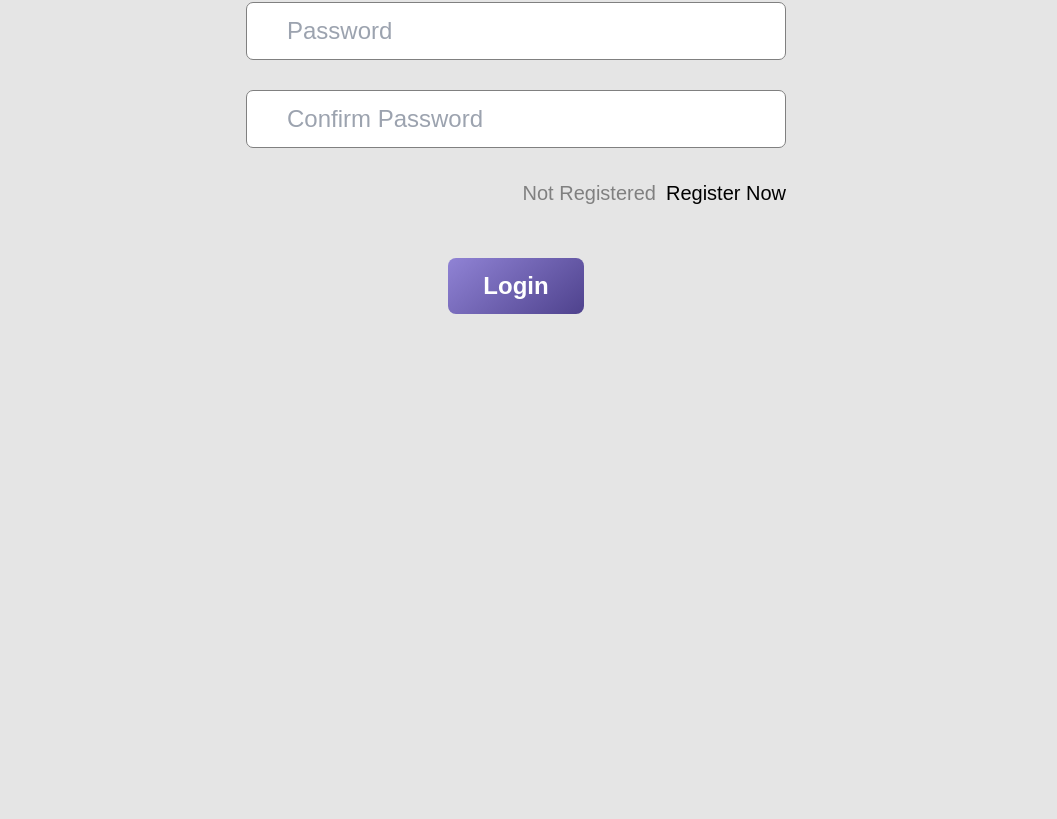
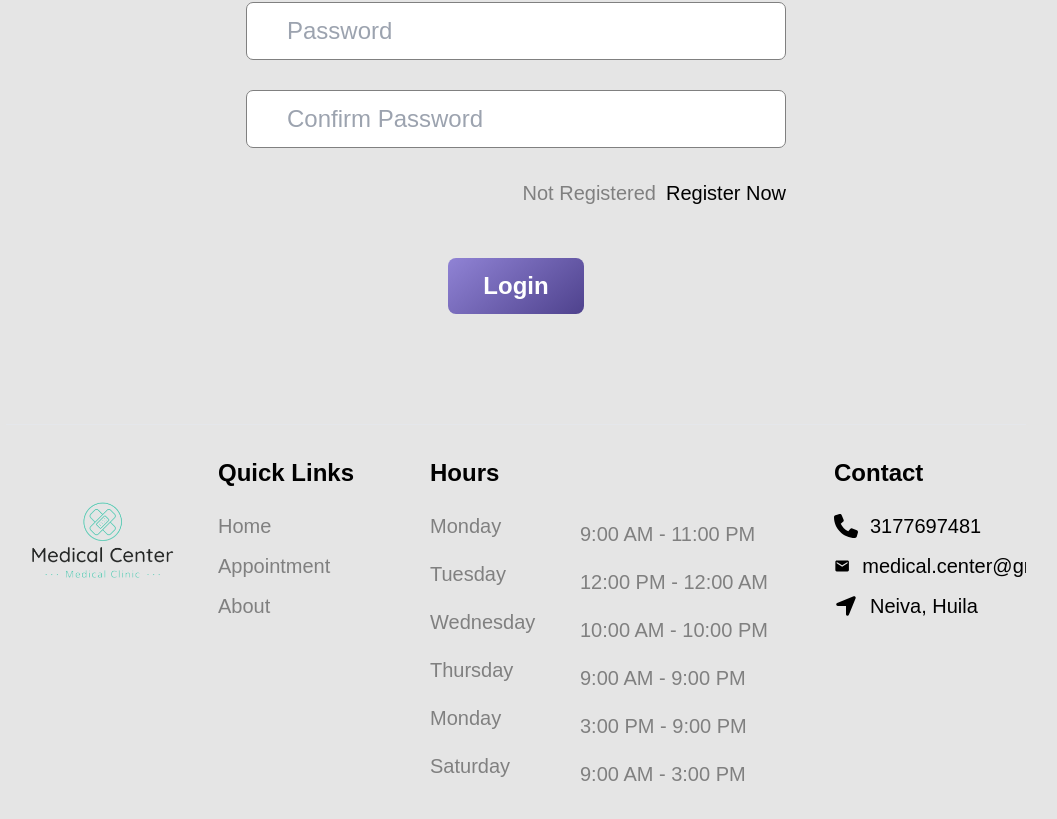
Before and after one commit to dauxero/Web_citas_medicas, a React (Vite) app in the folder FrontEnd/: page /login in a window 1280 px wide. Shown: the part 464-1283 px from the top of the page, without its empty margins (124-1181 px from the left). Before the commit the page ends 888 px from the top, so only its background shows below. Built offline with nearby package versions, Linux system fonts and the light colour scheme; no server answers.

Commit message:
Creacion del component footer

```diff
--- a/FrontEnd/src/App.jsx
+++ b/FrontEnd/src/App.jsx
@@ -15,6 +15,7 @@
 import { ToastContainer, toast } from "react-toastify";
 import "react-toastify/dist/ReactToastify.css";
 import Navbar from "./components/Navbar";
+import Footer from "./components/Footer";
 
 const App = () => {
   // nota creamos un context que traera los props
@@ -51,6 +52,7 @@
           <Route path="/register" element={<Register />} />
           <Route path="/login" element={<Login />} />
         </Routes>
+        <Footer />
         {/* colocamos la posicion de donde va salir las notificaciones o alerta*/}
         <ToastContainer position="top-center" />
       </Router>
--- a/FrontEnd/src/components/AppointmentForm.jsx
+++ b/FrontEnd/src/components/AppointmentForm.jsx
@@ -94,7 +94,7 @@
   };
   return (
     <>
-      <div className="container form-component appointment-form">
+      <div className="container form-component appointment-form max-w-full">
         <h2>Appoinment</h2>
         <form onSubmit={handleApoointment}>
           <div>
--- /dev/null
+++ b/FrontEnd/src/components/Footer.jsx
@@ -0,0 +1,84 @@
+import React from "react";
+import { Link } from "react-router-dom";
+import { FaLocationArrow, FaPhone } from "react-icons/fa6";
+import { MdEmail } from "react-icons/md";
+const Footer = () => {
+  const hours = [
+    {
+      id: 1,
+      day: "Monday",
+      time: "9:00 AM - 11:00 PM",
+    },
+    {
+      id: 2,
+      day: "Tuesday",
+      time: "12:00 PM - 12:00 AM",
+    },
+    {
+      id: 3,
+      day: "Wednesday",
+      time: "10:00 AM - 10:00 PM",
+    },
+    {
+      id: 4,
+      day: "Thursday",
+      time: "9:00 AM - 9:00 PM",
+    },
+    {
+      id: 5,
+      day: "Monday",
+      time: "3:00 PM - 9:00 PM",
+    },
+    {
+      id: 6,
+      day: "Saturday",
+      time: "9:00 AM - 3:00 PM",
+    },
+  ];
+  return (
+    <footer className={"container max-w-full"}>
+      <hr />
+      <div className="content">
+        <div>
+          <img src="/logo.png" alt="logo" className="logo-img" />
+        </div>
+        <div>
+          <h4>Quick Links</h4>
+          <ul>
+            <Link to={"/"}>Home</Link>
+            <Link to={"/appointment"}>Appointment</Link>
+            <Link to={"/about"}>About</Link>
+          </ul>
+        </div>
+        <div>
+          <h4>Hours</h4>
+          <ul>
+            {hours.map((element) => (
+              <li key={element.id}>
+                <span>{element.day}</span>
+                <span>{element.time}</span>
+              </li>
+            ))}
+          </ul>
+        </div>
+        <div>
+          <h4>Contact</h4>
+          <div>
+            <FaPhone />
+            <span>3177697481</span>
+          </div>
+          <div>
+            <MdEmail />
+            <span>medical.center@gmail.com</span>
+          </div>
+          <div>
+            <FaLocationArrow />
+            <span>Neiva, Huila</span>
+          </div>
+        </div>
+      </div>
+    </footer>
+  );
+};
+
+export default Footer;
```
